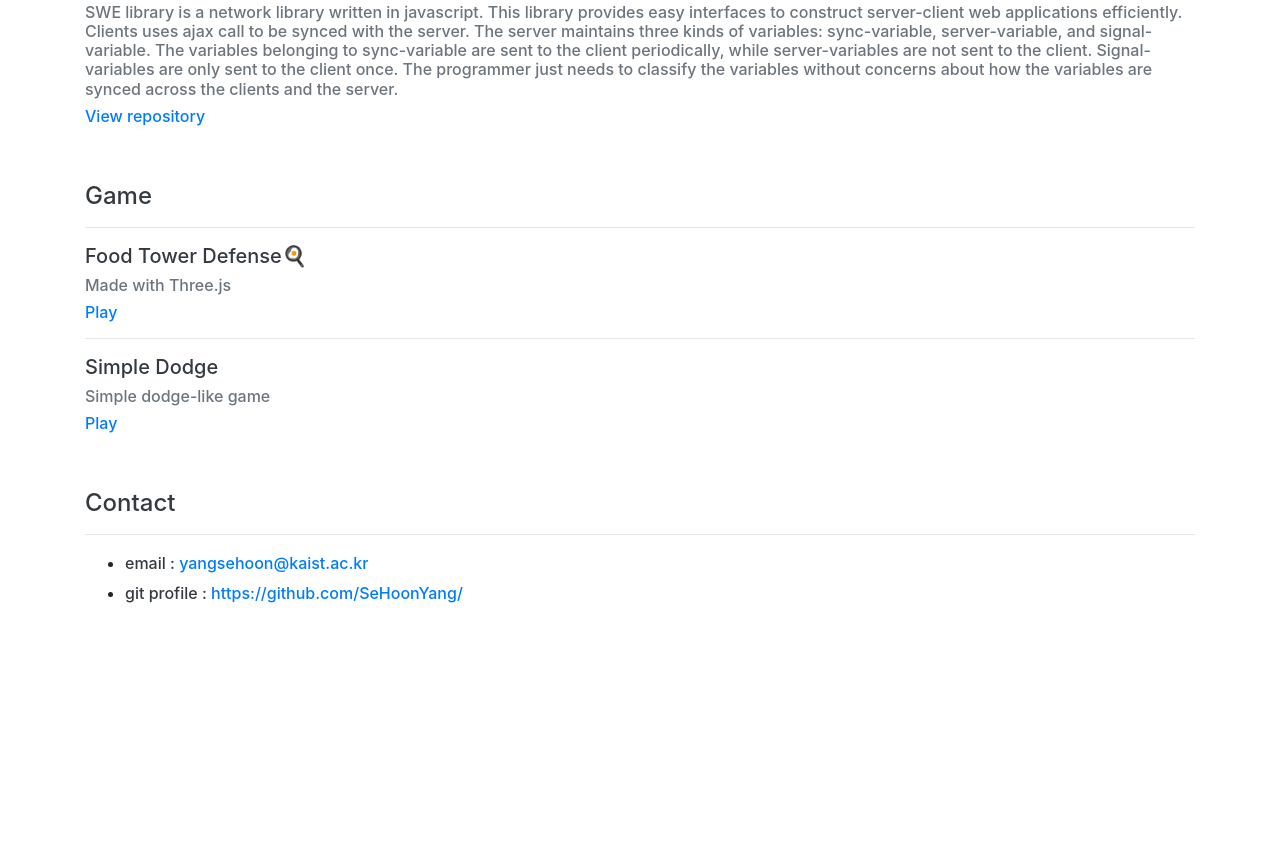
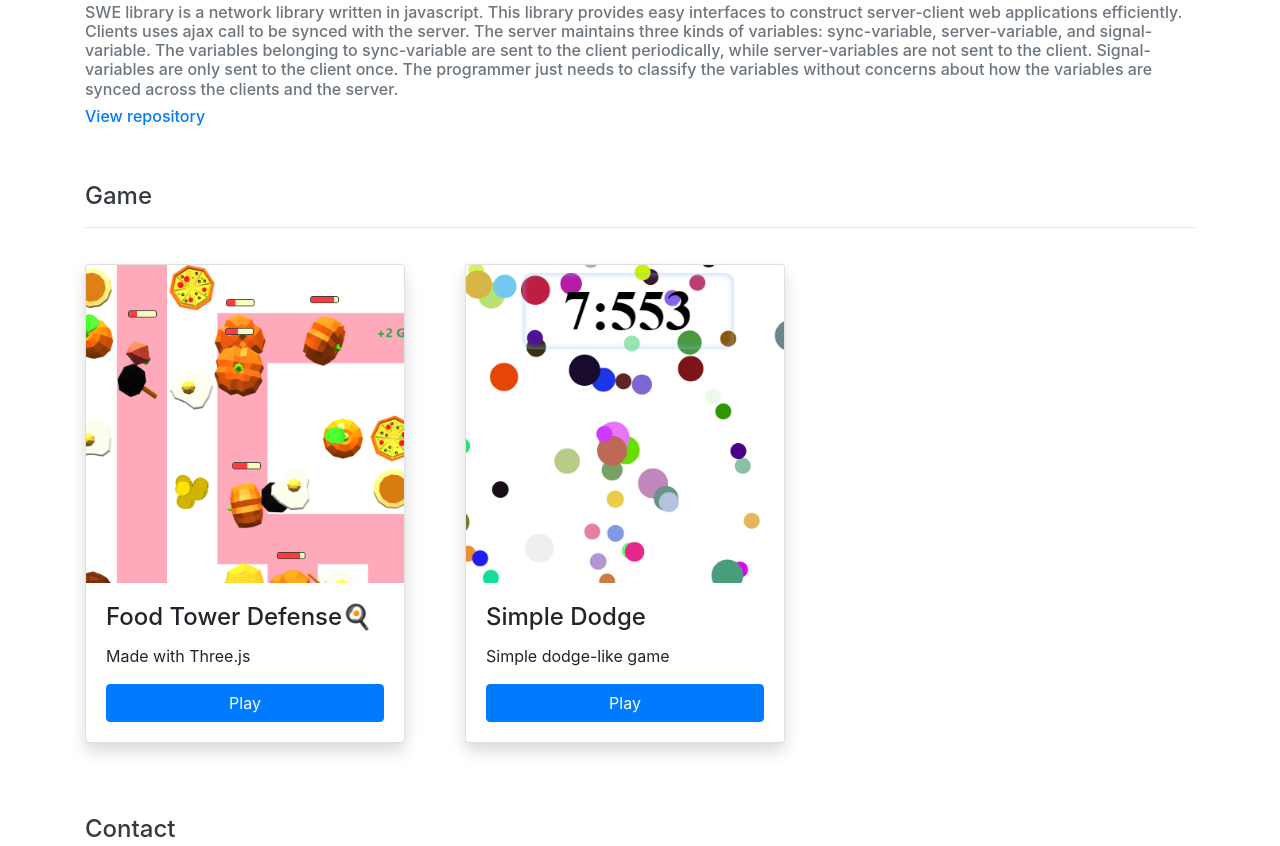
Before and after one commit to SeHoonYang/SeHoonYang.github.io, a plain HTML site: page index.html in a window 1280 px wide. Shown: the part 396-1242 px from the top of the page. Before the commit the page ends 1072 px from the top, so only its background shows below. Drawn offline with nearby package versions, Linux system fonts and the light colour scheme; a script that the page names is missing.

Commit message:
game panel changed

```diff
--- a/index.html
+++ b/index.html
@@ -43,18 +43,31 @@
 			<h6 class="text-secondary">SWE library is a network library written in javascript. This library provides easy interfaces to construct server-client web applications efficiently. Clients uses ajax call to be synced with the server. The server maintains three kinds of variables: sync-variable, server-variable, and signal-variable. The variables belonging to sync-variable are sent to the client periodically, while server-variables are not sent to the client. Signal-variables are only sent to the client once. The programmer just needs to classify the variables without concerns about how the variables are synced across the clients and the server.</h6>
 			<a href="https://github.com/SeHoonYang/swe"><h6>View repository</h6></a>
 		</div>
-		<h4 class="text-dark pt-5">Game</h4>
-		<hr/>
-		<div>
-			<h5 class="text-dark">Food Tower Defense🍳</h5>
-			<h6 class="text-secondary">Made with Three.js</h6>
-			<a href="./game/foodTowerDefense/index.html"><h6>Play</h6></a>
-		</div>
-		<hr/>
-		<div>
-			<h5 class="text-dark">Simple Dodge</h5>
-			<h6 class="text-secondary">Simple dodge-like game</h6>
-			<a href="./game/dodge/dodge.html"><h6>Play</h6></a>
+		<div class="d-none d-md-block">
+			<h4 class="text-dark pt-5">Game</h4>
+			<hr/>
+			<div class="row">
+				<div class="col-md-6 col-xl-4">
+					<div class="card shadow" style="width:20rem;margin:20px 0px 4px 0">
+						<img class="card-img-top" src="images/foodTowerDefense.png" alt="image" style="width:100%">
+							<div class="card-body">
+							<h4 class="card-title">Food Tower Defense🍳</h4>
+							<p class="card-text">Made with Three.js</p>
+							<a href="./game/foodTowerDefense/index.html" class="btn btn-primary btn-block">Play</a>
+						</div>
+					</div>
+				</div>
+				<div class="col-md-6 col-xl-4">
+					<div class="card shadow" style="width:20rem;margin:20px 0px 24px 0">
+						<img class="card-img-top" src="images/dodge.png" alt="image" style="width:100%">
+							<div class="card-body">
+							<h4 class="card-title">Simple Dodge</h4>
+							<p class="card-text">Simple dodge-like game</p>
+							<a href="./game/dodge/dodge.html" class="btn btn-primary btn-block">Play</a>
+						</div>
+					</div>
+				</div>
+			</div>
 		</div>
 		<h4 class="text-dark pt-5">Contact</h4>
 		<hr/>
```
Also changed, not shown: images/dodge.png (added), images/foodTowerDefense.png (added).
